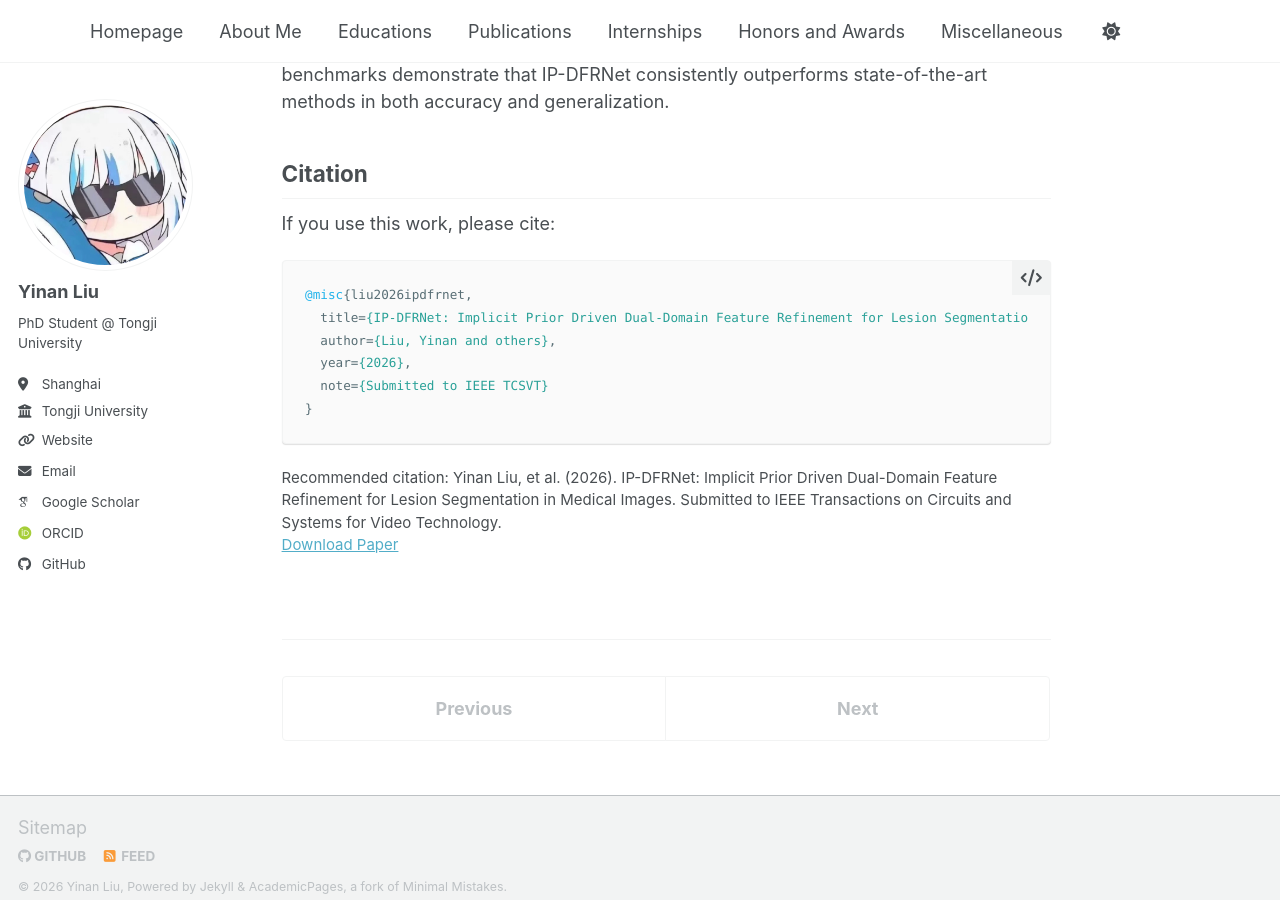
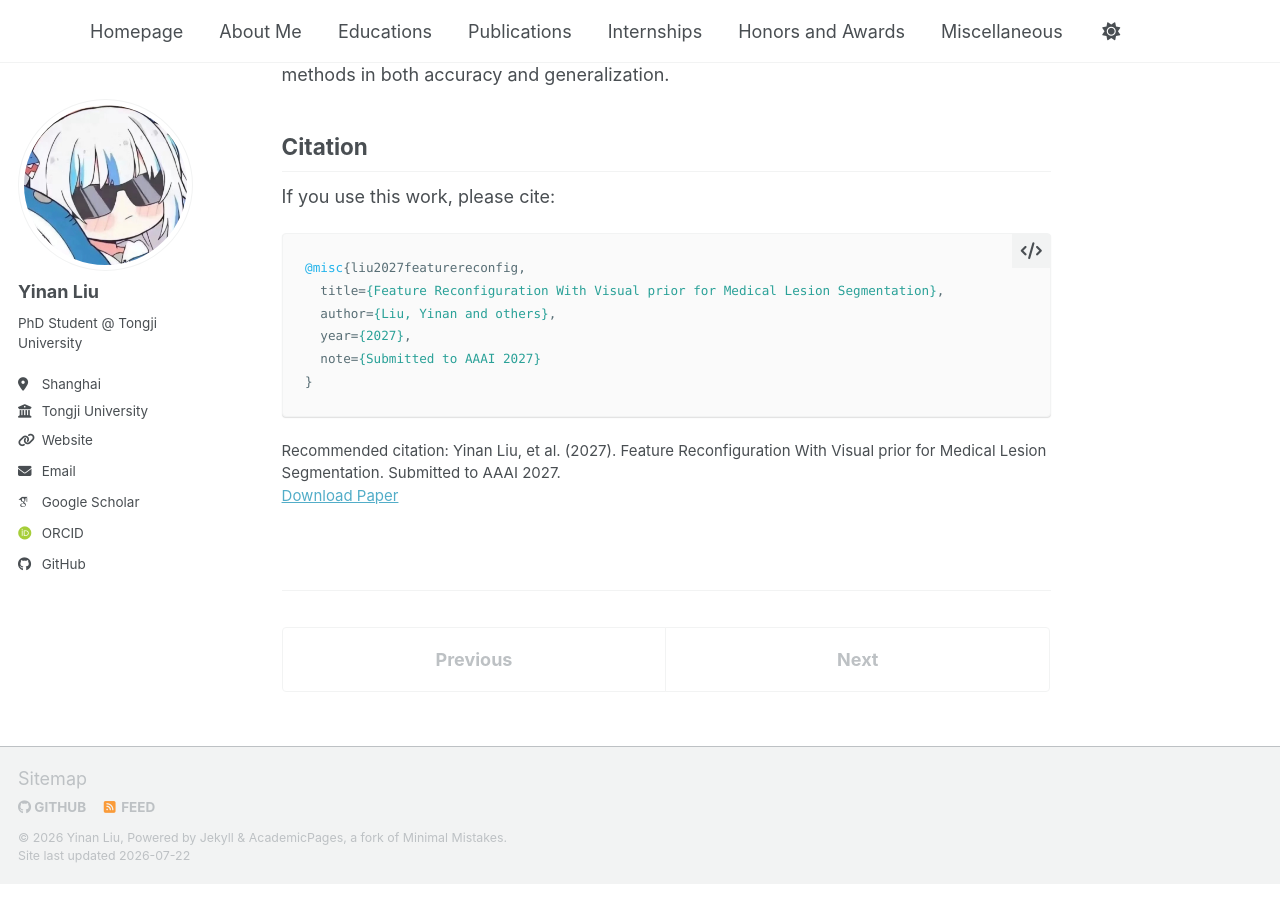
Before and after one commit to yogurt-lyn/yogurt-lyn.github.io, a Jekyll site: the page built from _publications/2026-ip-dfrnet-tcsvt.md, in a window 1280 px wide and 900 px high, scrolled down 822 px. Built offline with Jekyll 4.4.1, drawn with Linux system fonts in a browser that asks for light colours; some web fonts are replaced; a script bundle is joined from its source files by our own code; library files that are not in the unit come from our copies; some of the changed text lies outside the part shown.

Commit message:
Update publication titles, venues, and IAD authorship.
Rename NeoRed framework to Knowledge-Logic-Alignment and retarget NeoRed/feature-reconfiguration papers to AAAI 2027; list Jiankang Hong as first author on the CVPR IAD paper.

Co-authored-by: Cursor <cursoragent@cursor.com>

````diff
--- a/_pages/publications.html
+++ b/_pages/publications.html
@@ -240,8 +240,8 @@ author_profile: true
         item.setAttribute('data-category', 'conferences');
       } else if (title && title.textContent.includes('Infusion to Assimilation')) {
         item.setAttribute('data-category', 'conferences');
-      } else if (title && title.textContent.includes('IP-DFRNet')) {
-        item.setAttribute('data-category', 'manuscripts');
+      } else if (title && title.textContent.includes('Feature Reconfiguration With Visual prior')) {
+        item.setAttribute('data-category', 'conferences');
       } else if (title && title.textContent.includes('Power Line Detection')) {
         item.setAttribute('data-category', 'conferences');
       } else if (title && title.textContent.includes('Method and System')) {
--- a/_publications/2026-ip-dfrnet-tcsvt.md
+++ b/_publications/2026-ip-dfrnet-tcsvt.md
@@ -1,23 +1,23 @@
 ---
-title: "IP-DFRNet: Implicit Prior Driven Dual-Domain Feature Refinement for Lesion Segmentation in Medical Images"
+title: "Feature Reconfiguration With Visual prior for Medical Lesion Segmentation"
 collection: publications
 share: false
-category: manuscripts
+category: conferences
 permalink: /publication/2026-ip-dfrnet-tcsvt
-excerpt: 'Position priors before encoding suppress background and guide lesion segmentation; IP-DFRNet combines an Implicit Prior Neural Network (IPNN) with a Dual-domain Feature Refinement (DFR) module for boundary refinement across nine benchmarks.'
+excerpt: 'Position priors before encoding suppress background and guide lesion segmentation; Feature Reconfiguration With Visual prior combines an Implicit Prior Neural Network (IPNN) with a Dual-domain Feature Refinement (DFR) module for boundary refinement across nine benchmarks.'
 date: 2026-05-05
-venue: 'IEEE Transactions on Circuits and Systems for Video Technology (under review)'
+venue: 'AAAI 2027 (under review)'
 pages: ''
-publisher: 'IEEE'
+publisher: 'AAAI'
 paperurl: ''
 codeurl: ''
-citation: 'Yinan Liu, et al. (2026). IP-DFRNet: Implicit Prior Driven Dual-Domain Feature Refinement for Lesion Segmentation in Medical Images. Submitted to IEEE Transactions on Circuits and Systems for Video Technology.'
+citation: 'Yinan Liu, et al. (2027). Feature Reconfiguration With Visual prior for Medical Lesion Segmentation. Submitted to AAAI 2027.'
 bibtext: |
-  @misc{liu2026ipdfrnet,
-    title={IP-DFRNet: Implicit Prior Driven Dual-Domain Feature Refinement for Lesion Segmentation in Medical Images},
+  @misc{liu2027featurereconfig,
+    title={Feature Reconfiguration With Visual prior for Medical Lesion Segmentation},
     author={Liu, Yinan and others},
-    year={2026},
-    note={Submitted to IEEE TCSVT}
+    year={2027},
+    note={Submitted to AAAI 2027}
   }
 ---
 
@@ -32,10 +32,10 @@ Specifically, we propose an Implicit Prior-driven Dual-domain Feature Refinement
 If you use this work, please cite:
 
 ```bibtex
-@misc{liu2026ipdfrnet,
-  title={IP-DFRNet: Implicit Prior Driven Dual-Domain Feature Refinement for Lesion Segmentation in Medical Images},
+@misc{liu2027featurereconfig,
+  title={Feature Reconfiguration With Visual prior for Medical Lesion Segmentation},
   author={Liu, Yinan and others},
-  year={2026},
-  note={Submitted to IEEE TCSVT}
+  year={2027},
+  note={Submitted to AAAI 2027}
 }
 ```
````
Also changed, not shown: _pages/home.md (+5 -5 lines), _publications/2026-cvpr-iad-medical-segmentation.md (+5 -5 lines), _publications/2026-neored-neonatal-respiratory.md (+14 -14 lines), index.md (+5 -5 lines).
